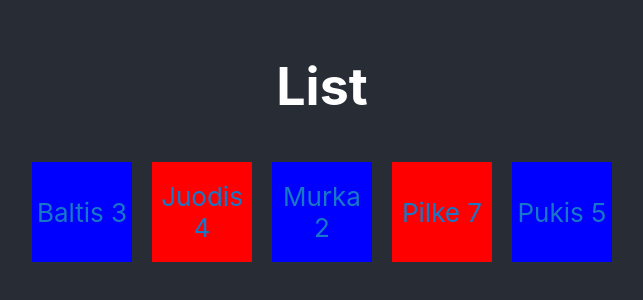
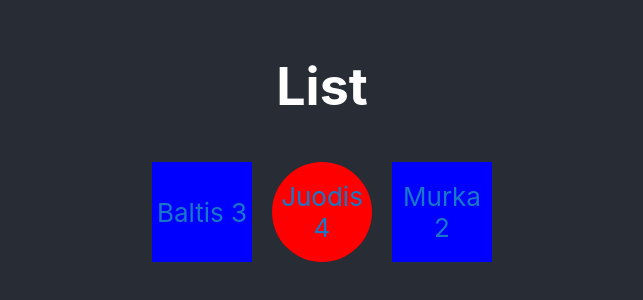
Before and after one commit to simonasablinaite/react-practice, a React (Create React App) app in the folder react-practice/: page / in a window 1280 px wide. Shown: the part 254-554 px from the top of the page, without its empty margins (318-961 px from the left). Built offline with nearby package versions, Linux system fonts and the light colour scheme.

Commit message:
Task: don't show a cat larger than 4 kg

```diff
--- a/react-practice/src/App.jsx
+++ b/react-practice/src/App.jsx
@@ -17,7 +17,7 @@ function App() {
             <h1>List</h1>
             <div className='container'>
                {
-                  [...cats].sort((a, b) => a.name.localeCompare(b.name)).map((cat, i) => <Cat i={i} key={cat.id} cat={cat} />)
+                  [...cats].sort((a, b) => a.name.localeCompare(b.name)).map((cat, i) => cat.weight > 4 ? null : < Cat i={i} key={cat.id} cat={cat} />) //Cat yra komponentas Cat.jsx, key={cat.id} yra PRIVALOMAS, nesikartojantis propsas, o cat={cat} - tai vienas katinas perduodamas vienam katinuin (cat), esanciam komponente Cat
                }
             </div>
             <div className="container">
@@ -50,5 +50,9 @@ Isrusiuoti katinus pagal varda abeceles tvarka:
 [...cats].sort((a, b) => a.name.localeCompare(b.name)).map((cat) => <li key={cat.id}>{cat.name}</li>)
 */
 
-
+/*
+UZDUOTIS Nr.3:
+Jei katino svoris > nei 4kg, to katino nerodyti:
+[...cats].sort((a, b) => a.name.localeCompare(b.name)).map((cat, i) => cat.weight > 4 ? null : < Cat i={i} key={cat.id} cat={cat} />)
+*/
 // catName yra propsas, kuris iseina
--- a/react-practice/src/Components/004/Cat.jsx
+++ b/react-practice/src/Components/004/Cat.jsx
@@ -1,6 +1,9 @@
 function Cat({ cat, i }) {
    return (
-      <div style={{ backgroundColor: i % 2 ? 'red' : 'blue' }}>{cat.name} {cat.weight}</div>
+      <div style={{
+         backgroundColor: i % 2 ? 'red' : 'blue',
+         borderRadius: cat.weight > 3 ? 50 : null
+      }}>{cat.name} {cat.weight}</div>
    )
 }
 
@@ -10,11 +13,15 @@ export default Cat;
 // props.catName - nurodoma koki propsa pasiimame is propsu objekto
 
 /* UZDUOTIS NR.1:
-Perdaryti Cat komponeentą taip, kad jį būtų galima atvaizduoti liste
+Perdaryti Cat komponentą taip, kad jį būtų galima atvaizduoti liste
 */
-
 /*
 UZDUOTIS: Nr.2:
 Poriniai id rauddonuose kvadratuose, o neporiniai melynuose
 <div style={{ backgroundColor: i % 2 ? 'red' : 'blue' }}>{cat.name} {cat.weight}</div>
 */
+/*
+UZDUOTIS Nr.3:
+Katinus, sunkesnius nei 3kg atvaizduoti apskritimo formos figuroje:
+      <div style={{ borderRadius: (cat.weight > 3) ? 50 : 0 }}>{cat.name} {cat.weight}</div>
+*/
```
